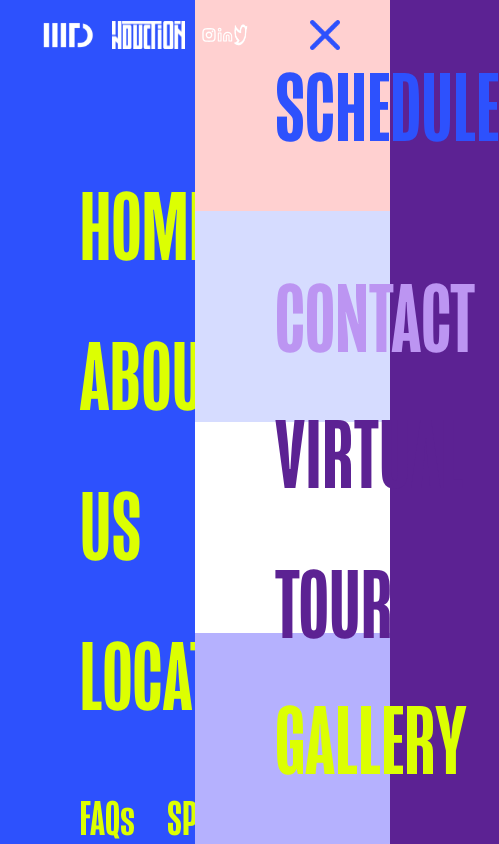
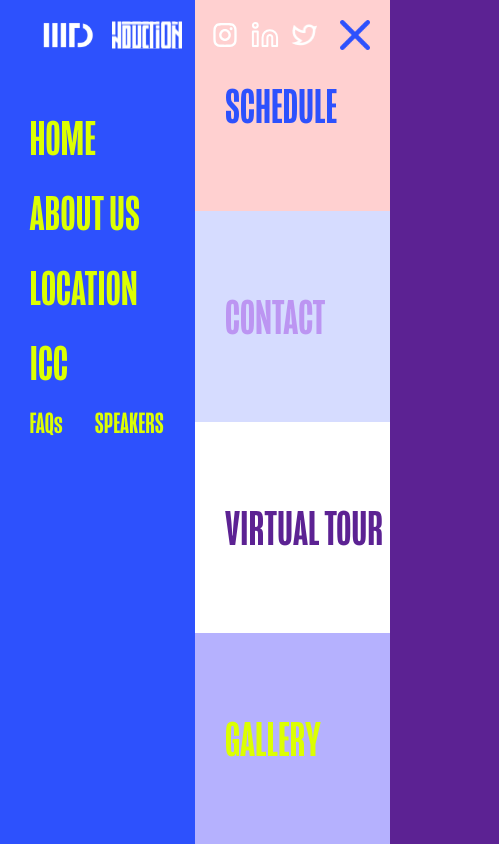
Before and after one commit to divyansh-4/mtech_induction23, a React (Create React App) app: page / in a window 390 px wide. Both pictures are taken after a click on the element 292 px from the left and 35 px from the top of the page. Shown: the top 844 px of the page, 499 px wide, since content can reach past the window. Built offline with nearby package versions, Linux system fonts and the light colour scheme.

Commit message:
responsive+navbar fix

```diff
--- a/src/Pages/Home/Home.js
+++ b/src/Pages/Home/Home.js
@@ -24,7 +24,7 @@ export default function Home() {
 
     return(
         <>
-            {!showMenu &&<div className={'z-50 absolute w-screen'}>
+            {!showMenu &&<div className={'z-50 sticky top-0 absolute w-screen'}>
                 <Navb menuControl={setShowMenu} menuState={showMenu}/>
             </div>
             }
--- a/src/components/Menu.jsx
+++ b/src/components/Menu.jsx
@@ -33,18 +33,21 @@ const Menu = ({scrollToSpeaker, closeMenu, scrollToGallery}) => {
     }
 
     return (
-        <div className="flex w-screen h-screen mongoose-med ">
-            <div className="  text-start w-1/2 bg-[#2D51FD] pt-[150px] text-[#DCFF02]">
-                <div className="slide-right pl-[80px] text-[100px] font-[500]">
+        <div className="flex min-w-screen h-screen mongoose-med ">
+            <div className=" text-start w-1/2 bg-[#2D51FD] sm:pt-[50px] pt-[100px] text-[#DCFF02]">
+                <div className="slide-right sm:pl-[80px] pl-[30px] sm:text-[100px] text-[50px] font-[500]">
                     <a href="https://induction.iiitd.edu.in/"><p className={""} onClick={viewMenu}> HOME</p></a>
                 </div>
-                <div className="slide-right pl-[80px] text-[100px] font-[500]">
+                <div className="slide-right sm:pl-[80px] pl-[30px] sm:text-[100px] text-[50px] font-[500]">
                     <a href="https://www.iiitd.ac.in/"><p className={""}> ABOUT US</p></a>
                 </div>
-                <div className="slide-right pl-[80px] text-[100px] font-[500]">
+                <div className="slide-right sm:pl-[80px] pl-[30px] sm:text-[100px] text-[50px] font-[500]">
                     <a href="https://www.google.com/maps/place/Indraprastha+Institute+of+Information+Technology+Delhi/@28.5458541,77.2731762,17z/data=!3m1!4b1!4m6!3m5!1s0x390ce3e564daac1d:0x2c582e340e7bc556!8m2!3d28.5458541!4d77.2731762!16s%2Fg%2F11bc5q5mqf?entry=ttu"><p className={""}> LOCATION</p></a>
                 </div>
-                <div className="slide-right pt-[30px] pl-[80px] flex text-[50px] font-[500]">
+                <div className="slide-right sm:pl-[80px] pl-[30px] sm:text-[100px] text-[50px] font-[500]">
+                    <p className={""}> ICC</p>
+                </div>
+                <div className="slide-right sm:pl-[80px] pl-[30px] flex sm:text-[50px] text-[30px] font-[500]">
                     <div className="pr-4 ">
                         <p className={""}> FAQs</p>
                     </div>
@@ -55,16 +58,16 @@ const Menu = ({scrollToSpeaker, closeMenu, scrollToGallery}) => {
             </div>
             <div className=" w-1/2 text-start">
                 <div className="fade-in-slow flex items-center h-1/4 text-[#5e1a78] bg-[#FFD0D0]">
-                    <p className={"pl-[80px] text-[#2D51FD] text-[100px] font-[500]"}> SCHEDULE</p>
+                    <p className={"sm:pl-[80px] pl-[30px] text-[#2D51FD] sm:text-[100px] text-[50px] font-[500]"}> SCHEDULE</p>
                 </div>
                 <div className="fade-in-slow  flex items-center h-1/4 bg-[#D6DCFF] text-[#5e1a78]">
-                    <a href="https://www.iiitd.ac.in/contact"><p className={"pl-[80px] text-[#BC95F2] text-[100px] font-[500]"}> CONTACT </p></a>
+                    <a href="https://www.iiitd.ac.in/contact"><p className={"sm:pl-[80px] pl-[30px] text-[#BC95F2] sm:text-[100px] text-[50px] font-[500]"}> CONTACT </p></a>
                 </div>
                 <div className="fade-in-slow flex items-center h-1/4 bg-[#FFFFFF]">
-                    <a href="https://www.youtube.com/watch?v=YY65qJCTfO8"><p className={"pl-[80px] text-[#5C2293] text-[100px] font-[500]"}> VIRTUAL TOUR</p></a>
+                    <a href="https://www.youtube.com/watch?v=YY65qJCTfO8"><p className={"sm:pl-[80px] pl-[30px] text-[#5C2293] sm:text-[100px] text-[50px] font-[500]"}> VIRTUAL TOUR</p></a>
                 </div>
                 <div className="fade-in-slow flex items-center h-1/4 bg-[#B5B1FE] cursor-pointer" onClick={()=> {closeMenu(false); scrollToGallery()}}>
-                    <p className={"pl-[80px] text-[#DCFF02] text-[100px] font-[500]"}> GALLERY </p>
+                    <p className={"sm:pl-[80px] pl-[30px] text-[#DCFF02] sm:text-[100px] text-[50px] font-[500]"}> GALLERY </p>
                 </div>
             </div>
 
--- a/src/components/Navb.jsx
+++ b/src/components/Navb.jsx
@@ -16,23 +16,23 @@ const Navb = ({menuControl, menuState}) => {
       <div className='flex pt-5'>
           <div className={'pl-10 flex w-1/2 justify-start'}>
             <img className={'mr-2 w-[80px] h-[30px]'}  src={iiit} alt="iiit" />
-            <img className={'mx-2 w-[100px] h-[30px]'}  src={ind} alt="ind" />
+            <img className={'mx-2 sm:w-[100px] w-[70px] h-[30px]'}  src={ind} alt="ind" />
             <a href="https://www.instagram.com/sc.iiitd/?hl=en">
-              <img className={'mx-2 w-[30px] h-[30px]'}  src={instagramline} alt="fb" />
+              <img className={'sm:mx-2 mx-5 w-[30px] h-[30px]'}  src={instagramline} alt="fb" />
             </a>
             <a href="https://www.facebook.com/IIITDelhi/">
-              <img className={'mx-2 w-[30px] h-[30px]'}  src={fb} alt="fb" />
+              <img className={'sm:mx-2 mx-5 w-[30px] h-[30px]'}  src={fb} alt="fb" />
             </a>
             <a href="https://twitter.com/IIITDelhi?ref_src=twsrc%5Egoogle%7Ctwcamp%5Eserp%7Ctwgr%5Eauthor">
-              <img className={'mx-2 w-[30px] h-[30px]'} src={twitterline} alt="fb" />
+              <img className={'sm:mx-2 mx-5 w-[30px] h-[30px]'} src={twitterline} alt="fb" />
             </a>
           </div>
           {!showMenu ?
-                <div className={'flex justify-end w-1/2 pr-[50px]'} onClick={()=>{menuControl(true); setShowMenu(true)}}>
+                <div className={'flex justify-end w-1/2 sm:pr-[50px] pr-[20px]'} onClick={()=>{menuControl(true); setShowMenu(true)}}>
                     <img className={'h-[30px] w-[40px]'} src={require("../parallaxElems/menu.png")} alt="menu" />
                 </div>
           :
-                <div className={'flex justify-end w-1/2 pr-[50px]'} onClick={()=>{menuControl(false); setShowMenu(false)}}>
+                <div className={'flex justify-end w-1/2 sm:pr-[50px] pr-[20px]'} onClick={()=>{menuControl(false); setShowMenu(false)}}>
                     <img className={'h-[30px] w-[30px]'} src={require("../components/Assets/close.png")} alt="close" />
                 </div>
           }
```
